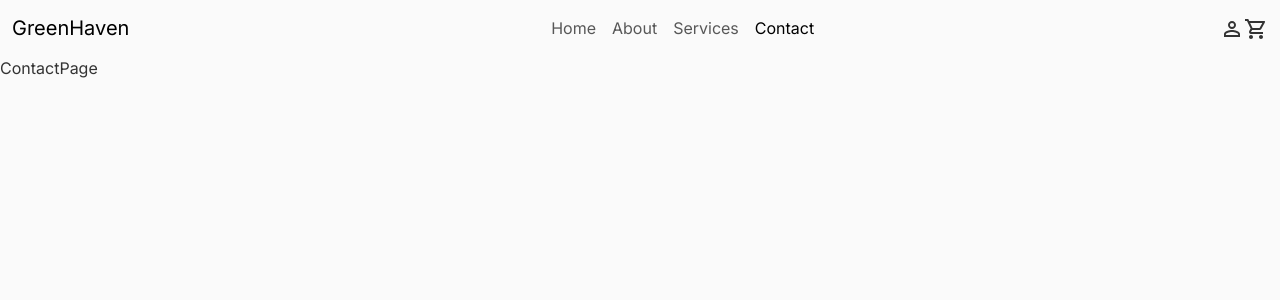
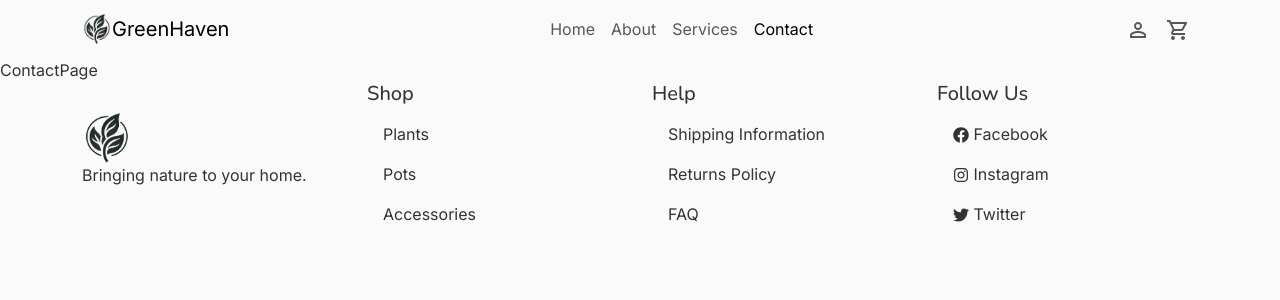
Before and after one commit to Kcounts93/greenhaven-ecommerce, a React (Vite) app: page /contact in a window 1280 px wide. Shown: the top 300 px of the page. Built offline with nearby package versions, Linux system fonts and the light colour scheme.

Commit message:
navbar & footer components

```diff
--- a/index.html
+++ b/index.html
@@ -4,7 +4,7 @@
     <meta charset="UTF-8" />
     <link rel="icon" type="image/svg+xml" href="/src/assets/logos/GreenHaven.png" />
     <meta name="viewport" content="width=device-width, initial-scale=1.0" />
-    <title>GreenHaven | Cultivate Your Oasis</title>
+    <title>GreenHaven | Bringing nature to your home</title>
   </head>
   <body>
     <div id="root"></div>
--- a/src/App.jsx
+++ b/src/App.jsx
@@ -8,6 +8,7 @@ import NavBar from "./components/layout/NavBar";
 import "bootstrap/dist/css/bootstrap.min.css";
 import "bootstrap/dist/js/bootstrap.bundle.min.js";
 import "./styles/main.scss";
+import Footer from "./components/layout/Footer";
 
 function App() {
   return (
@@ -19,6 +20,7 @@ function App() {
         <Route path="/product/:productId" element={<ProductPage />} />
         <Route path="/contact" element={<ContactPage />} />
       </Routes>
+      <Footer />
     </Router>
   );
 }
--- /dev/null
+++ b/src/components/layout/Footer.jsx
@@ -0,0 +1,83 @@
+import React from "react";
+import { Container, Row, Col, Nav } from "react-bootstrap";
+import { NavLink } from "react-router-dom";
+import { FaInstagram, FaFacebook, FaTwitter } from "react-icons/fa";
+import logo from "../../assets/logos/GreenHaven.png"; // Update the path as necessary
+
+const Footer = () => {
+  return (
+    <footer className="footer">
+      <Container>
+        <Row className="align-items-center">
+          <Col md={3} className="footer-brand">
+            <NavLink to="/">
+              <img src={logo} alt="Greenhaven logo" height="50" />
+            </NavLink>
+            <p>Bringing nature to your home.</p>
+          </Col>
+          <Col md={3}>
+            <h5>Shop</h5>
+            <Nav className="flex-column">
+              <Nav.Link
+                as={NavLink}
+                to="/plants"
+                className="nav-item text-dark"
+              >
+                Plants
+              </Nav.Link>
+              <Nav.Link as={NavLink} to="/pots" className="nav-item text-dark">
+                Pots
+              </Nav.Link>
+              <Nav.Link
+                as={NavLink}
+                to="/accessories"
+                className="nav-item text-dark"
+              >
+                Accessories
+              </Nav.Link>
+            </Nav>
+          </Col>
+          <Col md={3}>
+            <h5>Help</h5>
+            <Nav className="flex-column">
+              <Nav.Link
+                as={NavLink}
+                to="/shipping"
+                className="nav-item text-dark"
+              >
+                Shipping Information
+              </Nav.Link>
+              <Nav.Link
+                as={NavLink}
+                to="/returns"
+                className="nav-item text-dark"
+              >
+                Returns Policy
+              </Nav.Link>
+              <Nav.Link as={NavLink} to="/faq" className="nav-item text-dark">
+                FAQ
+              </Nav.Link>
+            </Nav>
+          </Col>
+          <Col md={3}>
+            <h5>Follow Us</h5>
+            <Nav className="flex-column">
+              <Nav.Link href="#" className="nav-item text-dark">
+                <FaFacebook /> Facebook
+              </Nav.Link>
+              <Nav.Link href="#" className="nav-item text-dark">
+                <FaInstagram /> Instagram
+              </Nav.Link>
+              <Nav.Link href="#" className="nav-item text-dark">
+                <FaTwitter /> Twitter
+              </Nav.Link>
+            </Nav>
+          </Col>
+        </Row>
+        {/* ... Rest of your footer content */}
+      </Container>
+    </footer>
+  );
+};
+
+export default Footer;
--- a/src/components/layout/NavBar.jsx
+++ b/src/components/layout/NavBar.jsx
@@ -2,31 +2,43 @@ import React from "react";
 import { Navbar, Nav, Container, NavItem } from "react-bootstrap";
 import { MdOutlineShoppingCart, MdOutlinePersonOutline } from "react-icons/md";
 import { NavLink } from "react-router-dom";
+import logo from "../../assets/logos/GreenHaven.png"; // Ensure the path to your logo is correct
 
 const NavBar = () => {
   return (
     <Navbar bg="light" expand="lg" className="justify-content-between">
-      <Container fluid>
+      <Container>
         <Navbar.Brand as={NavLink} to="/">
+          <img
+            src={logo}
+            width="30"
+            height="30"
+            className="d-inline-block align-top"
+            alt="GreenHaven Logo"
+          />
           GreenHaven
         </Navbar.Brand>
+        <Navbar.Toggle aria-controls="responsive-navbar-nav" />{" "}
+        {/* Toggle button for mobile view */}
+        <Navbar.Collapse id="responsive-navbar-nav">
           <Nav className="mx-auto">
-          <Nav.Link as={NavLink} to="/">
+            <Nav.Link as={NavLink} to="/" className="nav-item">
               Home
             </Nav.Link>
-          <Nav.Link as={NavLink} to="/about">
+            <Nav.Link as={NavLink} to="/about" className="nav-item">
               About
             </Nav.Link>
-          <Nav.Link as={NavLink} to="/services">
+            <Nav.Link as={NavLink} to="/services" className="nav-item">
               Services
             </Nav.Link>
-          {/* Add more Nav.Link items here */}
-          <Nav.Link as={NavLink} to="/contact">
+            <Nav.Link as={NavLink} to="/contact" className="nav-item">
               Contact
             </Nav.Link>
+            {/* You can add more Nav.Link items as needed */}
           </Nav>
+          <Nav>
             <NavItem>
-          <NavLink to="/cart" className="nav-link">
+              <NavLink to="/profile" className="nav-link">
                 <MdOutlinePersonOutline size={24} />
               </NavLink>
             </NavItem>
@@ -35,6 +47,8 @@ const NavBar = () => {
                 <MdOutlineShoppingCart size={24} />
               </NavLink>
             </NavItem>
+          </Nav>
+        </Navbar.Collapse>
       </Container>
     </Navbar>
   );
```
Also changed, not shown: src/assets/images/home-hero.webp (added). Lines whose indentation alone changed are shown as unchanged.
